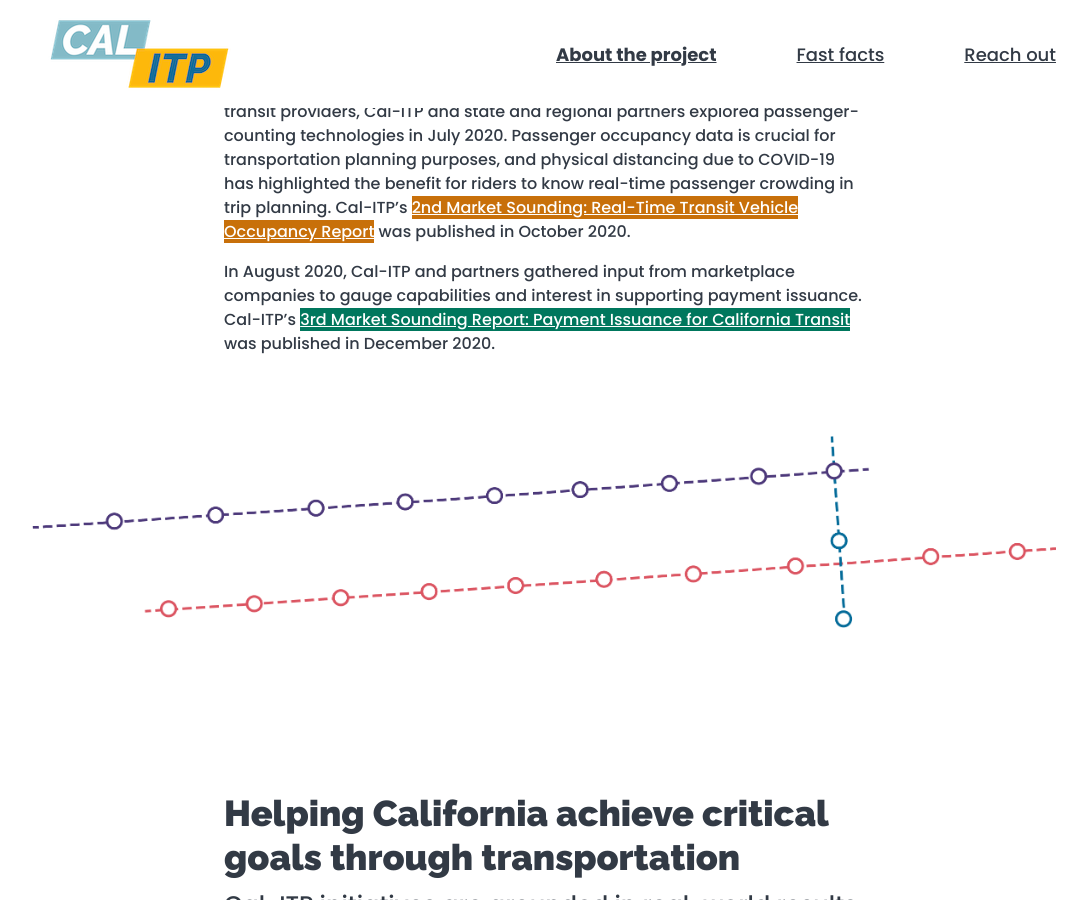
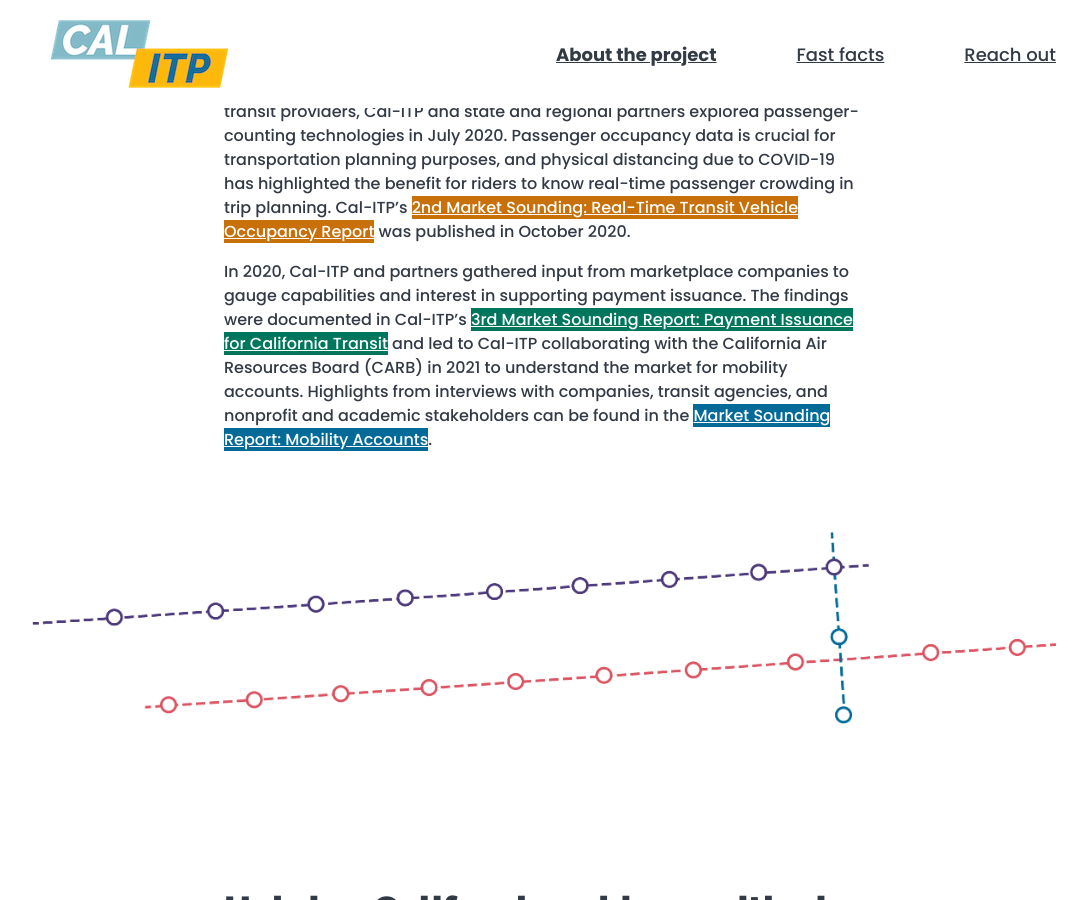
Before and after one commit to cal-itp/calitp.org, a Jekyll site: the page built from index.html, in a window 1280 px wide and 900 px high, scrolled down 3047 px. Shown: the whole window, without its empty margins (96-1183 px from the left). Built offline with Jekyll 4.4.1, drawn with Linux system fonts in a browser that asks for light colours.

Commit message:
feat: Mobility Accounts Market Sounding report

```diff
--- a/index.html
+++ b/index.html
@@ -93,7 +93,7 @@
     <h2>Getting to work</h2>
     <p>To increase the quality and quantity of transit data published by California's transit providers, Cal-ITP and state and regional partners explored passenger-counting technologies in July 2020. Passenger occupancy data is crucial for transportation planning purposes, and physical distancing due to COVID-19 has highlighted the benefit for riders to know real-time passenger crowding in trip planning. Cal-ITP’s <a rel="noreferrer" target="_blank" class="gold-link" href="https://dot.ca.gov/-/media/dot-media/cal-itp/documents/calitp-market-sounding-real-time-transit-vehicle-occupancy-report-a11y.pdf">2nd Market Sounding: Real-Time Transit Vehicle Occupancy Report</a> was published in October 2020.</p>
 
-    <p>In August 2020, Cal-ITP and partners gathered input from marketplace companies to gauge capabilities and interest in supporting payment issuance. Cal-ITP’s <a rel="noreferrer" target="_blank" class="green-link" href="https://dot.ca.gov/-/media/dot-media/cal-itp/documents/cal-itp-payment-issuance-market-sounding-response-summary-report-final-a11y.pdf">3rd Market Sounding Report: Payment Issuance for California Transit</a> was published in December 2020.</p>
+    <p>In 2020, Cal-ITP and partners gathered input from marketplace companies to gauge capabilities and interest in supporting payment issuance. The findings were documented in Cal-ITP’s <a rel="noreferrer" target="_blank" class="green-link" href="https://dot.ca.gov/-/media/dot-media/cal-itp/documents/cal-itp-payment-issuance-market-sounding-response-summary-report-final-a11y.pdf">3rd Market Sounding Report: Payment Issuance for California Transit</a> and led to Cal-ITP collaborating with the California Air Resources Board (CARB) in 2021 to understand the market for mobility accounts. Highlights from interviews with companies, transit agencies, and nonprofit and academic stakeholders can be found in the <a rel="noreferrer" target="_blank" class="blue-link" href="{{ site.baseurl }}/assets/Mobility.Accounts.Market.Sounding.Summary.Report.pdf">Market Sounding Report: Mobility Accounts</a>.</p>
   </section>
 
   <picture class="railway">
```
Also changed, not shown: 1 other file.
